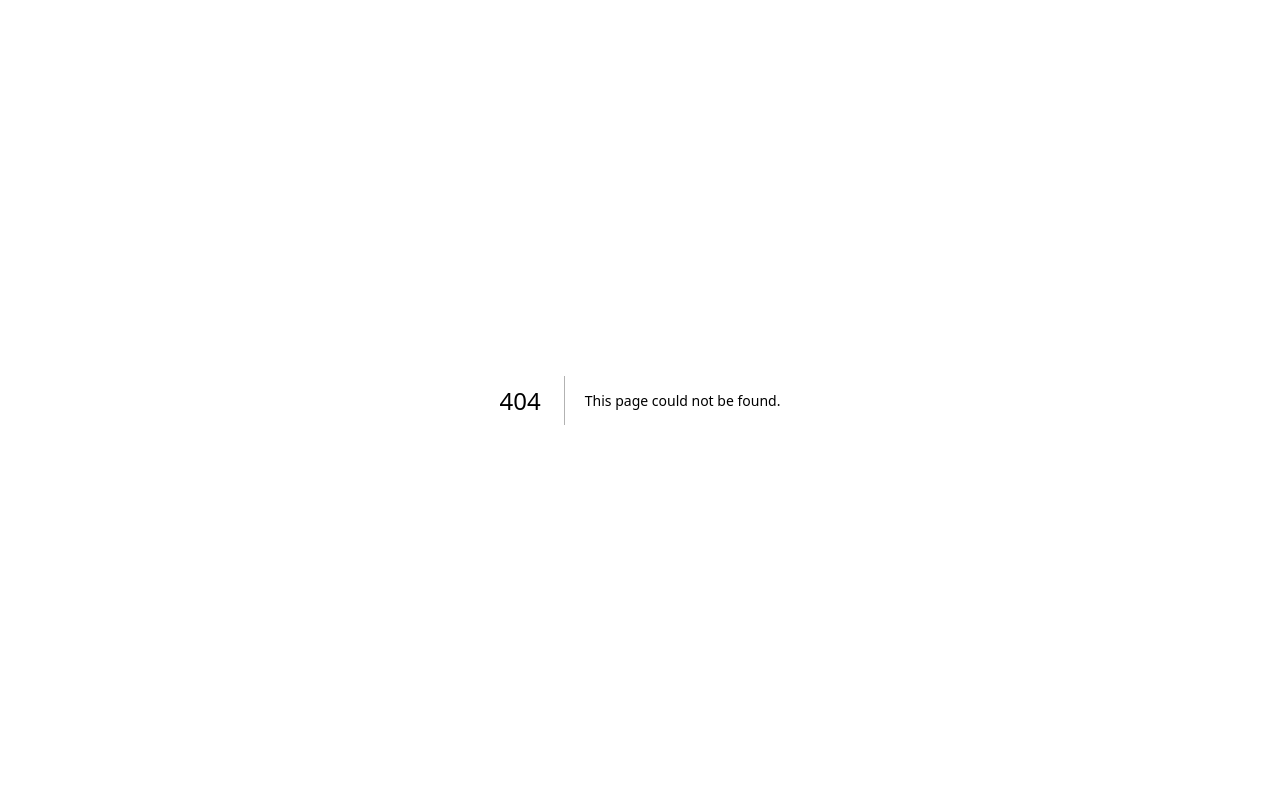
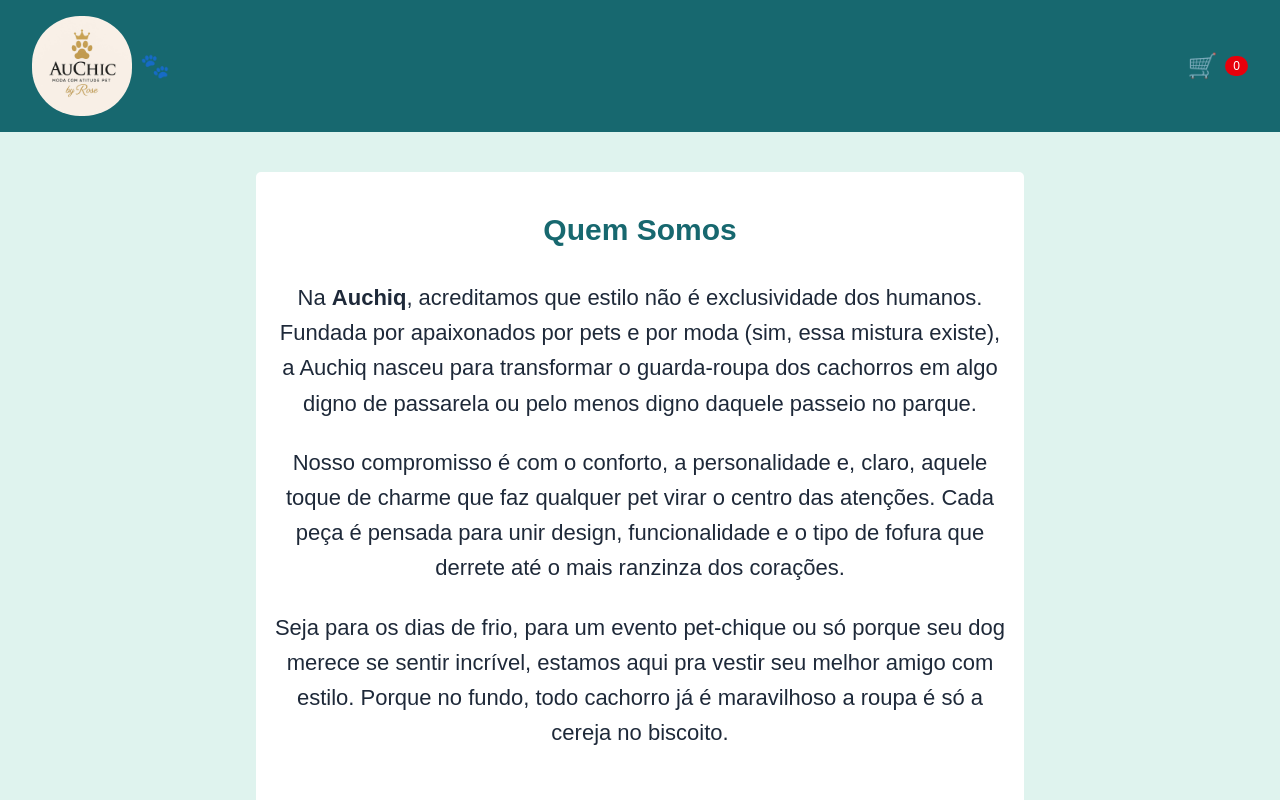
Before and after one commit to Anderson-Tavares47/lojaFront, a Next.js app: page /quem-somos in a window 1280 px wide. Before the commit this address had no page. Shown: the top 800 px of the page. Built offline with nearby package versions, Linux system fonts and the light colour scheme.

Commit message:
Add files via upload

```diff
--- /dev/null
+++ b/app/quem-somos/page.tsx
@@ -0,0 +1,36 @@
+'use client'
+
+import React from 'react'
+import Header from '../../components/HeaderDetails'
+
+export default function QuemSomosPage() {
+  return (
+    <>
+      <Header />
+      <main className="max-w-3xl mx-auto px-4 py-10 mt-10 text-gray-800 min-h-[705px] bg-[white] rounded-[5px]">
+        <h1 className="text-3xl font-bold text-center text-[#17686f] mb-8">
+          Quem Somos
+        </h1>
+        <div className="space-y-6 text-center text-[22px] leading-[1.6]">
+          <p>
+            Na <strong>Auchiq</strong>, acreditamos que estilo não é exclusividade dos humanos.
+            Fundada por apaixonados por pets e por moda (sim, essa mistura existe),
+            a Auchiq nasceu para transformar o guarda-roupa dos cachorros em algo digno
+            de passarela ou pelo menos digno daquele passeio no parque.
+          </p>
+          <p>
+            Nosso compromisso é com o conforto, a personalidade e, claro, aquele toque de
+            charme que faz qualquer pet virar o centro das atenções. Cada peça é pensada
+            para unir design, funcionalidade e o tipo de fofura que derrete até o mais
+            ranzinza dos corações.
+          </p>
+          <p>
+            Seja para os dias de frio, para um evento pet-chique ou só porque seu dog
+            merece se sentir incrível, estamos aqui pra vestir seu melhor amigo com estilo.
+            Porque no fundo, todo cachorro já é maravilhoso a roupa é só a cereja no biscoito.
+          </p>
+        </div>
+      </main>
+    </>
+  )
+}
```
